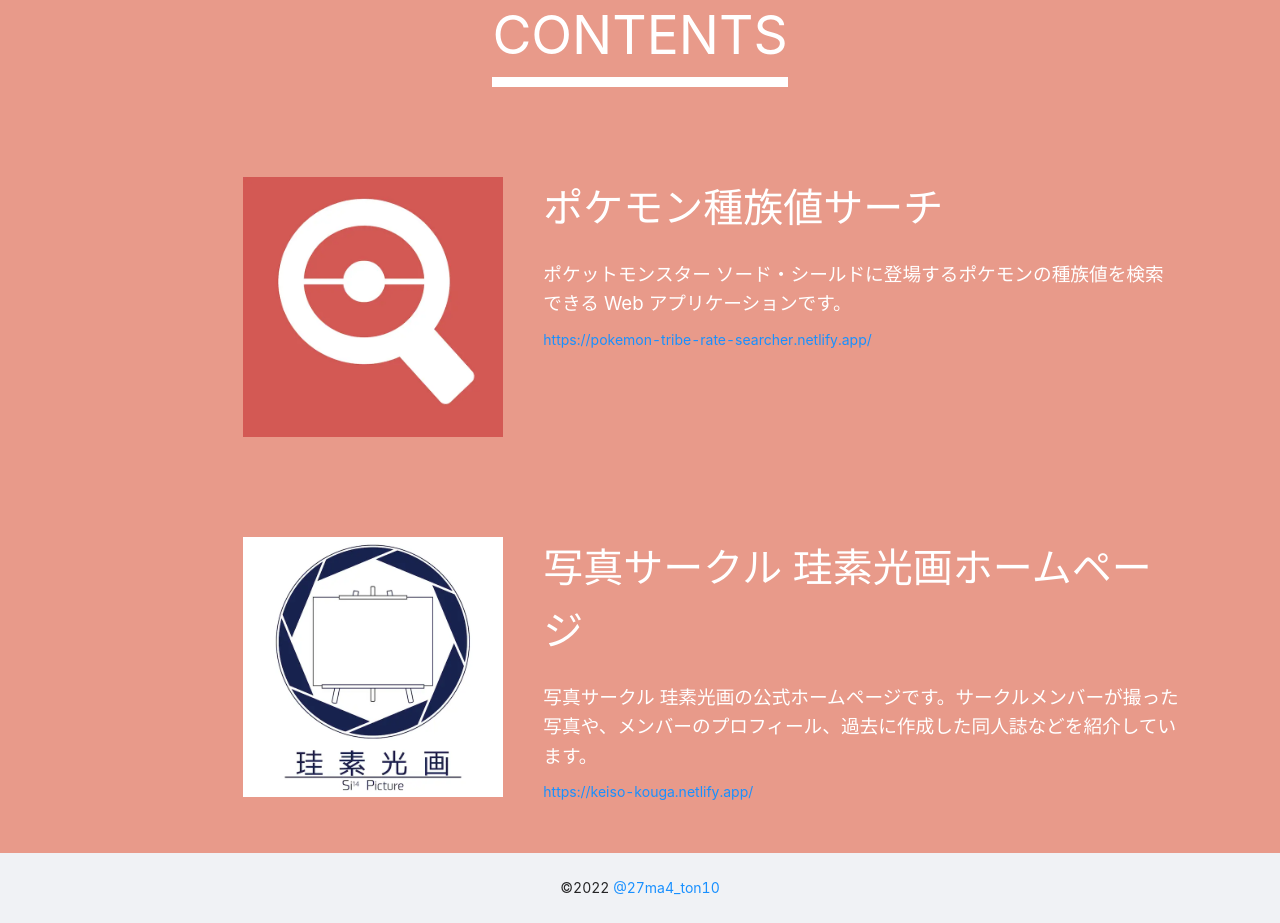
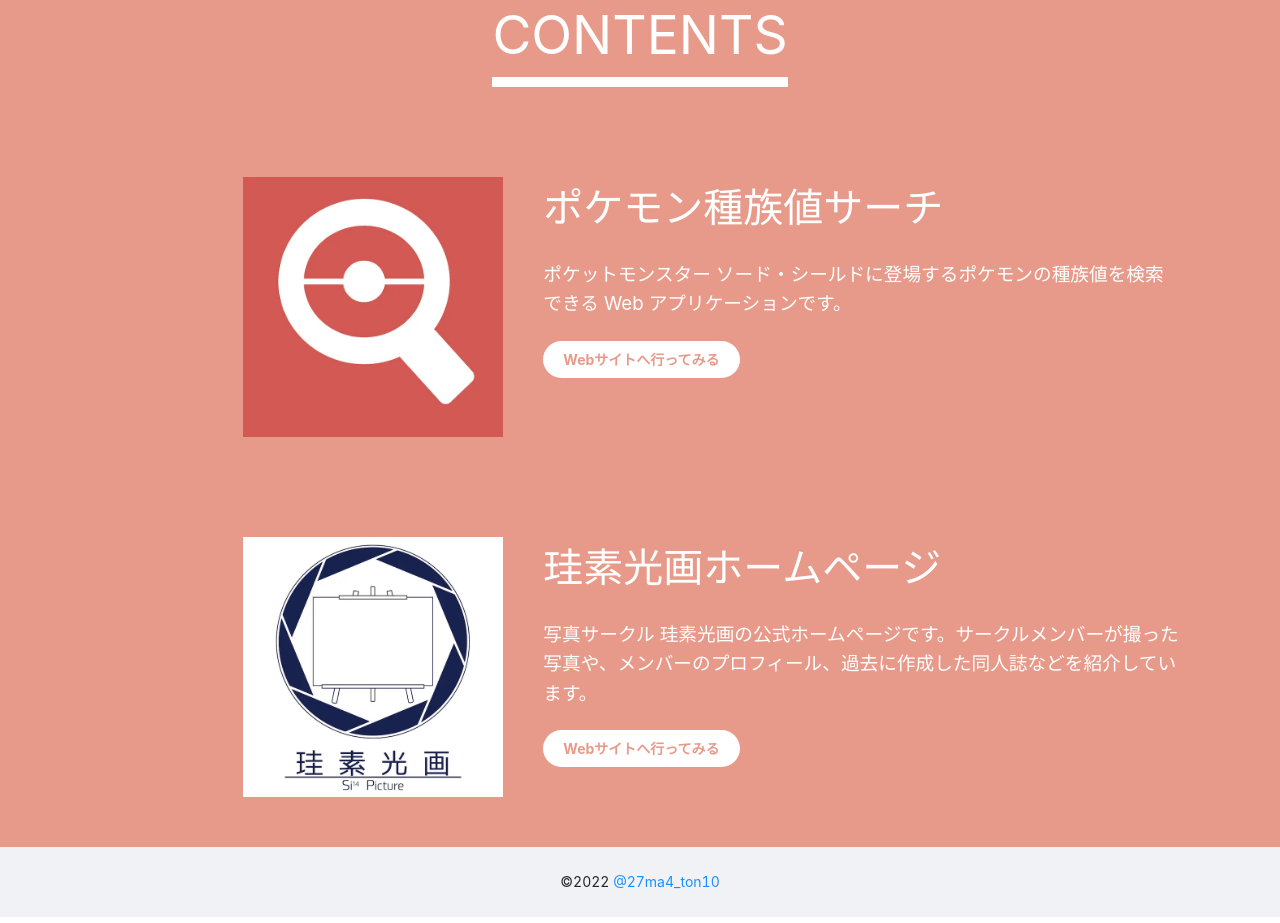
Before and after one commit to ryu-ton10/tonto_introduction, a React (Create React App) app: page / in a window 1280 px wide. Shown: the part 1460-2383 px from the top of the page. Built offline with nearby package versions, Linux system fonts and the light colour scheme.

Commit message:
create link button

```diff
--- a/src/components/Contents/index.css
+++ b/src/components/Contents/index.css
@@ -10,6 +10,14 @@
   display: flex;
   align-items: center;
   justify-content: center;
+}
+
+.content .link-button {
+  background-color: white;
+  color: #E89A8A;
+  padding: 10px 20px 10px 20px;
+  border-radius: 20px;
+  font-weight: bold;
 }
 
 /* ========= スマホサイズ_1 =========== */
@@ -34,7 +42,7 @@
   }
 
   .content-description {
-    padding: 0 20px 0 20px;
+    padding: 0 20px 20px 20px;
   }
 
   .content-description .content-description-title {
@@ -45,6 +53,10 @@
   .content-description .content-description-detail {
     padding: 10px 0 10px 0;
     font-size: 11pt;
+  }
+
+  .link {
+    padding: 20px 0 20px 0;
   }
 }
 
@@ -70,7 +82,7 @@
   }
 
   .content-description {
-    padding: 0 80px 0 80px;
+    padding: 0 80px 50px 80px;
   }
 
   .content-description .content-description-title {
@@ -81,6 +93,10 @@
   .content-description .content-description-detail {
     padding: 10px 0 10px 0;
     font-size: 12pt;
+  }
+
+  .link {
+    padding: 20px 0 20px 0;
   }
 }
 
--- a/src/components/Contents/index.tsx
+++ b/src/components/Contents/index.tsx
@@ -51,7 +51,9 @@ function Contents(props: Props) {
               <div className="content-description">
                 <p className="content-description-title">{language === "jp" ? title.jp : title.en}</p>
                 <p className="content-description-detail">{language === "jp" ? description.jp : description.en}</p>
-                <a href={url} rel="noopener noreferrer" target="_blank">{url}</a>
+                <div className="link">
+                  <a className="link-button" href={url} rel="noopener noreferrer" target="_blank">{language === "jp" ? "Webサイトへ行ってみる" : "Go website"}</a>
+                </div>
               </div>
             </Col>
           </Row>
--- a/src/data/data.ts
+++ b/src/data/data.ts
@@ -52,7 +52,7 @@ export const contents = [
       others: "/assets/si14_logo.png"
     },
     title: {
-      jp: "写真サークル 珪素光画ホームページ",
+      jp: "珪素光画ホームページ",
       en: "Si14 Official website"
     },
     description: {
```
